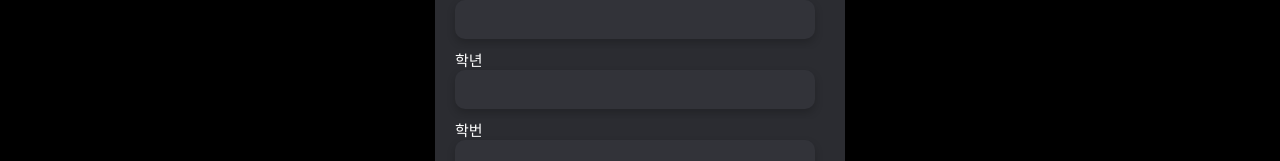
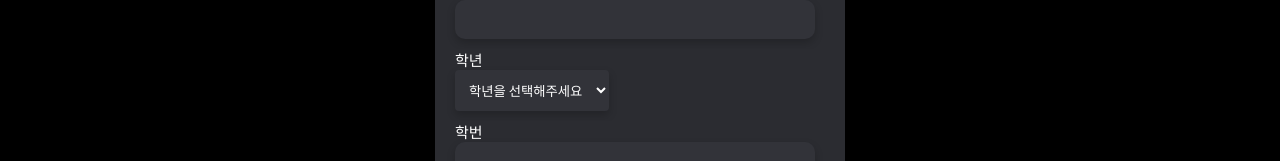
Before and after one commit to Koh-Du-Beom/Jamie-Point, a React (Vite) app: page /info in a window 1280 px wide. Shown: the part 270-431 px from the top of the page. Built offline with nearby package versions, Linux system fonts and the light colour scheme.

Commit message:
ContactInfo finish

```diff
--- a/src/components/UserInfo/ContactInfo/ContactInfo.tsx
+++ b/src/components/UserInfo/ContactInfo/ContactInfo.tsx
@@ -57,8 +57,6 @@ const ContactInfo : React.FC<InfoProps> = ({userInfo, dispatch}) => {
 			setPhoneNumber(userInfo.phoneNumber);
       setEmail(userInfo.email);
 		}
-		console.log(userInfo);
-
 	}, [userInfo]);
 
 	return (
--- a/src/components/UserInfo/IdentityInfo/IdentityInfo.tsx
+++ b/src/components/UserInfo/IdentityInfo/IdentityInfo.tsx
@@ -60,6 +60,12 @@ const IdentityInfo : React.FC<InfoProps> = ({userInfo, dispatch}) => {
 		}
 	}
 
+	const handleGradeChange = (e: React.ChangeEvent<HTMLSelectElement>) => {
+		const newGrade = e.target.value;
+		setGrade(newGrade); // grade 상태 업데이트
+		dispatch(updateUserInfo({ ...userInfo, grade: newGrade })); // redux 상태 업데이트
+};
+
 	const handleStudentNumberBlur = () => {
 		if (!isValidStudentNumber(studentNumber)){
 			setErrorMsg((prev) => ({...prev, studentNumber : `${studentNumber? '올바른 학번이 아닙니다' : ''}`}));
@@ -110,19 +116,19 @@ const IdentityInfo : React.FC<InfoProps> = ({userInfo, dispatch}) => {
 			</div>
 
 			<div className={classes.wrapper}>
+				<div className={classes.small_title}>학년</div>
+				<select
+					value={grade}
+					onChange={handleGradeChange}
+				>
+					<option value="">학년을 선택해주세요</option>
+					{[1, 2, 3, 4].map((item, index) => (
+							<option value={item} key={index}>{item}</option>
+					))}
+				</select>
+				{errorMsg.grade && <div className={classes.errorMsg}>{errorMsg.grade}</div>}
+			</div>
 
-				<div className={classes.small_title}>학년</div>
-				<input
-					className={classes.input}
-					type='text'
-					value={!grade ? '' : grade.toString()}
-					onChange={(e) => {setGrade(e.target.value)}}
-					onBlur={handleGradeBlur}
-
-				/>
-				{errorMsg.grade && <div className={classes.errorMsg}>{errorMsg.grade}</div>}
-
-			</div>
 
 			<div className={classes.wrapper}>
 				<div className={classes.small_title}>학번</div>
```
